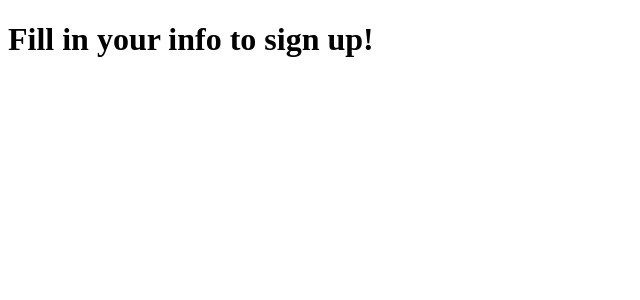
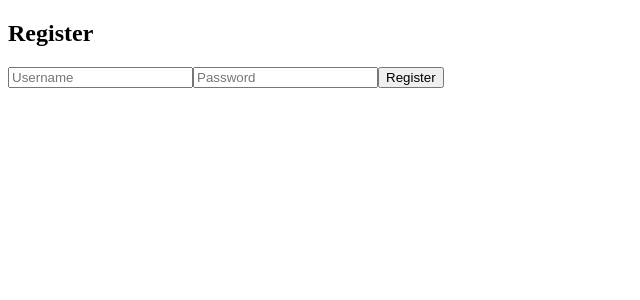
Before and after one commit to koyler88/Messaging-App, a React (Vite) app in the folder frontend/: page /register in a window 1280 px wide. Shown: the top 300 px of the page, without its empty margins (0-640 px from the left). Built offline with nearby package versions, Linux system fonts and the light colour scheme.

Commit message:
feat(auth): implement user registration flow and update login
- Added register page with form validation (username ≥ 3 chars, password ≥ 8 chars)
- Fixed mismatch between email/username in frontend and backend

```diff
--- a/frontend/src/api/auth.js
+++ b/frontend/src/api/auth.js
@@ -1,6 +1,6 @@
 import axios from "axios";
 
-const API_BASE = "http://localhost:3000";
+const API_BASE = "http://localhost:3000/auth";
 
 export async function loginUser(credentials) {
   const res = await axios.post(`${API_BASE}/login`, credentials);
--- a/frontend/src/pages/Login.jsx
+++ b/frontend/src/pages/Login.jsx
@@ -6,7 +6,7 @@ import { loginUser } from "../api/auth";
 export default function Login() {
   const { login } = useAuth();
   const navigate = useNavigate();
-  const [form, setForm] = useState({ email: "", password: "" });
+  const [form, setForm] = useState({ username: "", password: "" });
   const [error, setError] = useState("");
 
   const handleChange = (e) => {
@@ -29,9 +29,9 @@ export default function Login() {
       <h2>Login</h2>
       {error && <p style={{ color: "red" }}>{error}</p>}
       <input
-        name="email"
-        placeholder="Email"
-        value={form.email}
+        name="username"
+        placeholder="Username"
+        value={form.username}
         onChange={handleChange}
       />
       <input
@@ -42,6 +42,9 @@ export default function Login() {
         onChange={handleChange}
       />
       <button type="submit">Login</button>
+      <p>
+        Don’t have an account? <a href="/register">Register here</a>
+      </p>
     </form>
   );
 }
--- a/frontend/src/pages/Register.jsx
+++ b/frontend/src/pages/Register.jsx
@@ -1,3 +1,70 @@
+import { useState } from "react";
+import { useNavigate } from "react-router-dom";
+import { useAuth } from "../hooks/useAuth";
+import { registerUser } from "../api/auth";
+import "../styles/Register.css";
+
 export default function Register() {
-  return <h1>Fill in your info to sign up!</h1>;
+  const { login } = useAuth(); // for auto login after registration
+  const navigate = useNavigate();
+  const [form, setForm] = useState({ username: "", password: "" });
+  const [error, setError] = useState("");
+
+  const handleChange = (e) => {
+    setForm({ ...form, [e.target.name]: e.target.value });
+  };
+
+  const handleSubmit = async (e) => {
+    e.preventDefault();
+
+    if (form.username.length < 3) {
+      setError("Username must be at least 3 characters");
+      return;
+    }
+    if (form.password.length < 8) {
+      setError("Password must be at least 8 characters");
+      return;
+    }
+
+    try {
+      // Call API
+      const { user, token } = await registerUser(form);
+
+      // Store user + token in context/localStorage
+      login(user, token);
+
+      // Redirect
+      navigate("/dashboard");
+    } catch (err) {
+      setError(err.response?.data?.message || "Registration failed");
+    }
+  };
+
+  return (
+    <form onSubmit={handleSubmit}>
+      <h2>Register</h2>
+      {error && <p style={{ color: "red" }}>{error}</p>}
+      <input
+        name="username"
+        placeholder="Username"
+        value={form.username}
+        onChange={handleChange}
+        className={
+          form.username.length > 0 && form.username.length < 3 ? "error" : ""
+        }
+      />
+      <input
+        type="password"
+        name="password"
+        placeholder="Password"
+        value={form.password}
+        onChange={handleChange}
+        className={
+          form.password.length > 0 && form.password.length < 8 ? "error" : ""
+        }
+      />
+
+      <button type="submit">Register</button>
+    </form>
+  );
 }
--- /dev/null
+++ b/frontend/src/styles/Register.css
@@ -0,0 +1,3 @@
+input.error {
+  border: 2px solid red;
+}
```
Also changed, not shown: 1 other file (tests, documents, lock files or other folders).
